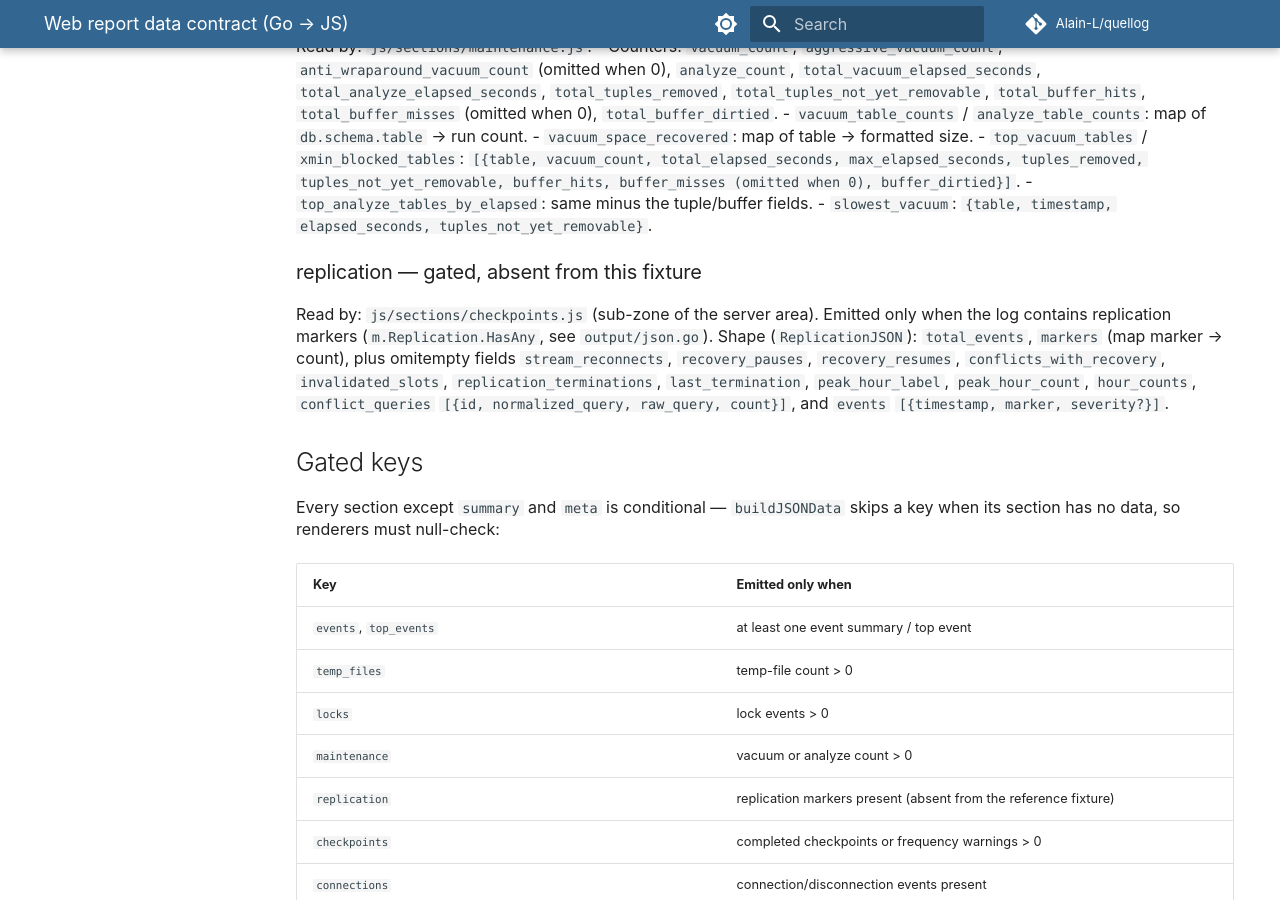
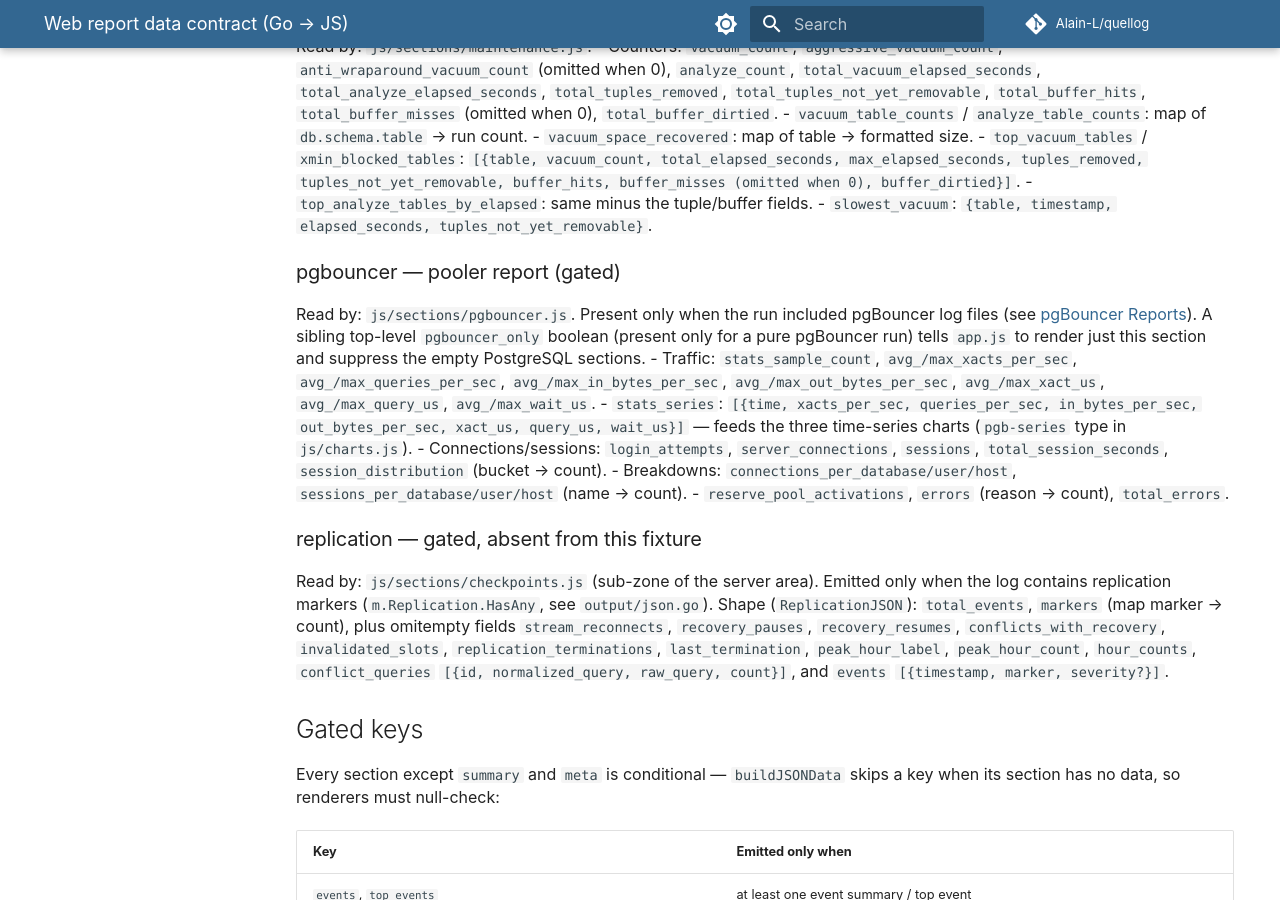
Before and after one commit to Alain-L/quellog, an MkDocs documentation site: the page built from docs/web-data-contract.md, in a window 1280 px wide and 900 px high, scrolled down 2969 px. Built offline with MkDocs 1.6.1 and Material for MkDocs 9.7.7, drawn with Linux system fonts in a browser that asks for light colours; comment, search, counter and statistics services are not loaded.

Commit message:
docs(pgbouncer): document combined runs and the web-app section
- pgbouncer.md: how a mixed PostgreSQL + pgBouncer invocation is
  partitioned and rendered per format.
- web-data-contract.md: the pgbouncer payload key, its fields, and the
  pgbouncer_only flag.
- CHANGELOG: reflect the web-app section and combined runs.

```diff
--- a/docs/web-data-contract.md
+++ b/docs/web-data-contract.md
@@ -169,6 +169,25 @@ Read by: `js/sections/maintenance.js`.
 - `slowest_vacuum`: `{table, timestamp, elapsed_seconds,
   tuples_not_yet_removable}`.
 
+### pgbouncer — pooler report (gated)
+Read by: `js/sections/pgbouncer.js`. Present only when the run included
+pgBouncer log files (see [pgBouncer Reports](pgbouncer.md)). A sibling
+top-level `pgbouncer_only` boolean (present only for a pure pgBouncer run)
+tells `app.js` to render just this section and suppress the empty
+PostgreSQL sections.
+- Traffic: `stats_sample_count`, `avg_/max_xacts_per_sec`,
+  `avg_/max_queries_per_sec`, `avg_/max_in_bytes_per_sec`,
+  `avg_/max_out_bytes_per_sec`, `avg_/max_xact_us`, `avg_/max_query_us`,
+  `avg_/max_wait_us`.
+- `stats_series`: `[{time, xacts_per_sec, queries_per_sec, in_bytes_per_sec,
+  out_bytes_per_sec, xact_us, query_us, wait_us}]` — feeds the three
+  time-series charts (`pgb-series` type in `js/charts.js`).
+- Connections/sessions: `login_attempts`, `server_connections`, `sessions`,
+  `total_session_seconds`, `session_distribution` (bucket → count).
+- Breakdowns: `connections_per_database/user/host`,
+  `sessions_per_database/user/host` (name → count).
+- `reserve_pool_activations`, `errors` (reason → count), `total_errors`.
+
 ### replication — gated, absent from this fixture
 Read by: `js/sections/checkpoints.js` (sub-zone of the server area).
 Emitted only when the log contains replication markers
```
Also changed, not shown: CHANGELOG.md (+1 -1 lines), docs/pgbouncer.md (+11 -0 lines).
